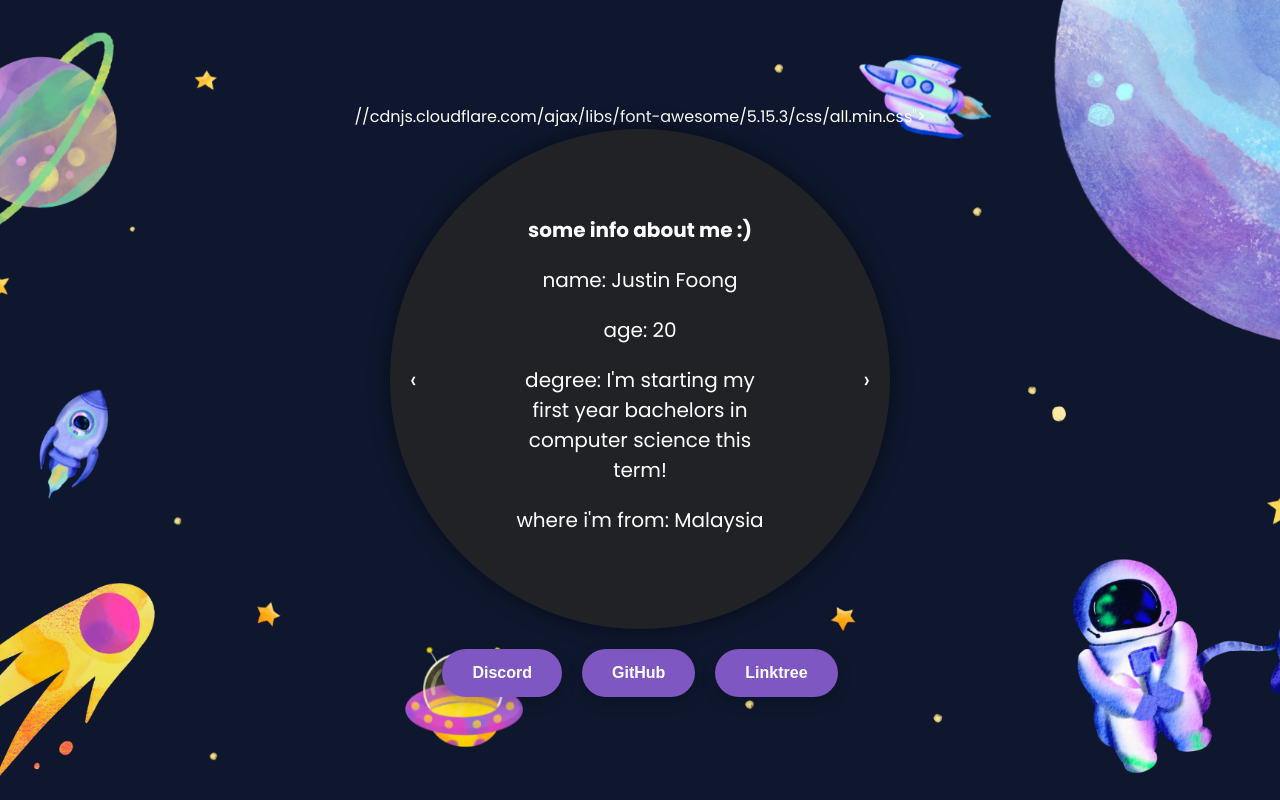
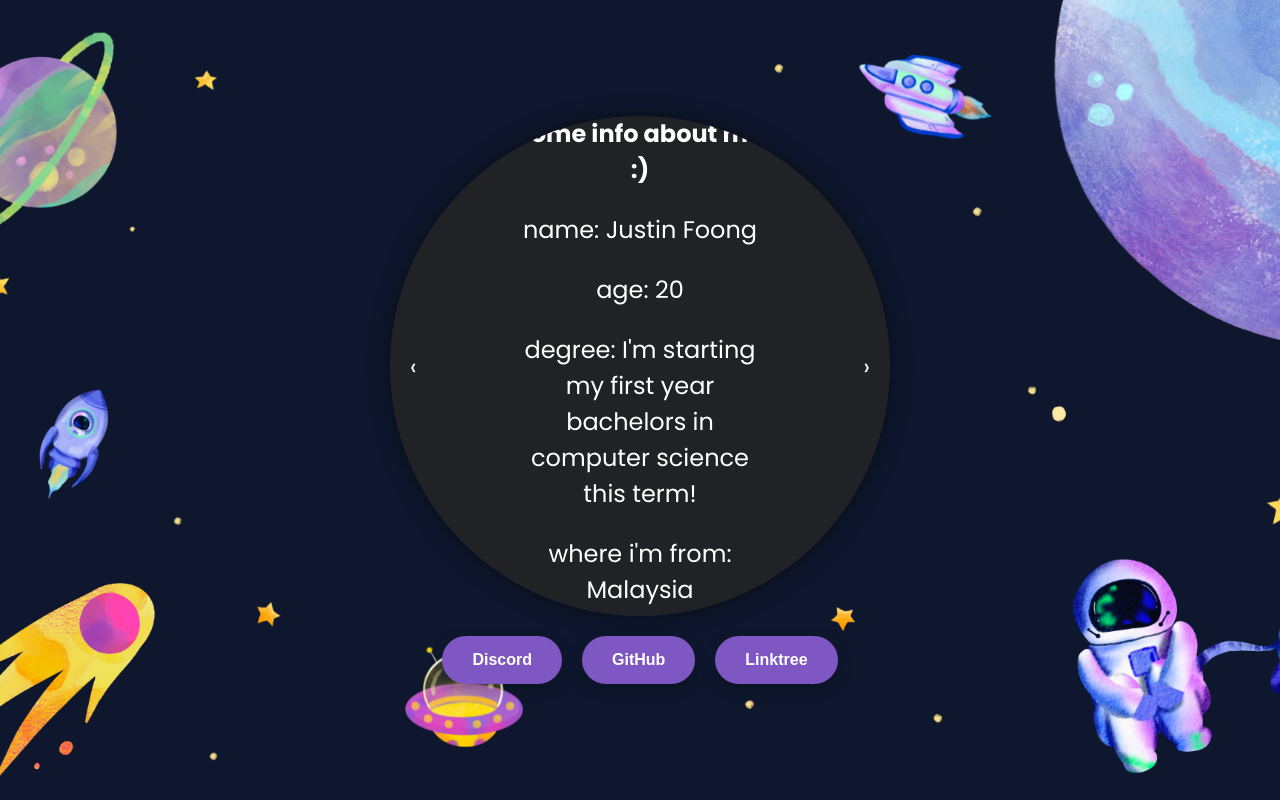
Before and after one commit to JustinFoong/JustinFoong.github.io, a plain HTML site: page index.html in a window 1280 px wide. Drawn offline with Linux system fonts and the light colour scheme.

Commit message:
Update index.html

```diff
--- a/index.html
+++ b/index.html
@@ -6,12 +6,12 @@
     <title>
         <img src="popop.gif" alt="pop pop" style="height: 24px; vertical-align: middle;"> hello!
     </title>
-   //cdnjs.cloudflare.com/ajax/libs/font-awesome/5.15.3/css/all.min.css">
+    <link rel="stylesheet" href="https://cdnjs.cloudflare.com/ajax/libs/font-awesome/5.15.3/css/all.min.css">
     <style>
         @import url('https://fonts.googleapis.com/css2?family=Poppins:wght@400;600;700&display=swap');
 
         body {
-           font-family: 'Poppins', sans-serif;
+            font-family: 'Poppins', Arial, sans-serif;
             background-image: url('asdf.png');
             background-size: cover;
             background-position: center;
@@ -62,7 +62,7 @@
         }
 
         .profile-info h1, .profile-info h2, .profile-info p {
-           font-size: 20px;
+            font-size: 24px;
             line-height: 1.5;
         }
 
```
Lines whose indentation alone changed are shown as unchanged.
